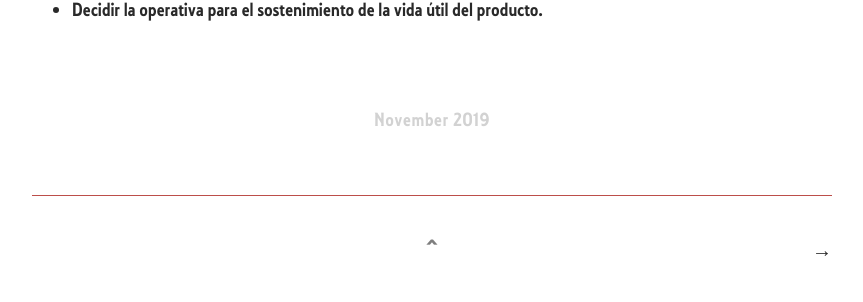
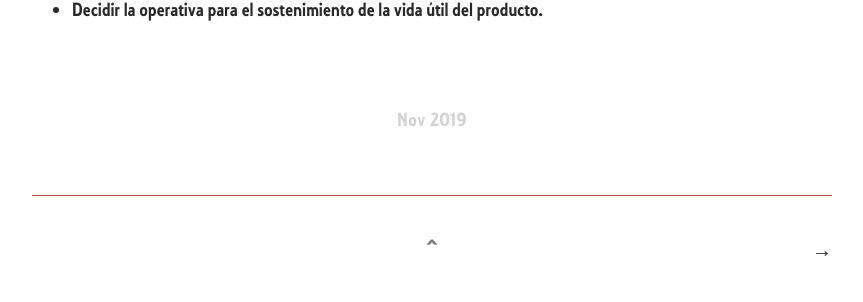
Before and after one commit to Rocmpr/blog, a Jekyll site: the page built from _posts/2019-11-24-Metodologías-Ágiles.md, in a window 1280 px wide and 900 px high, scrolled down 5158 px. Shown: the part 521-823 px from the top of the window, without its empty margins (208-1071 px from the left). Built offline with Jekyll 4.4.1, drawn with Linux system fonts in a browser that asks for light colours; our own code applies the rules of GitHub Pages for plain Markdown files; some of the changed lines change nothing that is shown.

Commit message:
Update post.html

```diff
--- a/_layouts/post.html
+++ b/_layouts/post.html
@@ -24,18 +24,18 @@ layout: default
 	     <!-- Whitespace added for readability -->
 		{% assign m = page.date | date: "%-m" %}
 		{% case m %}
-		  {% when '1' %}Januar
-		  {% when '2' %}Februar
-		  {% when '3' %}M&auml;rz
-		  {% when '4' %}April
-		  {% when '5' %}Mai
-		  {% when '6' %}Juni
-		  {% when '7' %}Juli
-		  {% when '8' %}August
-		  {% when '9' %}September
-		  {% when '10' %}Oktober
-		  {% when '11' %}November
-		  {% when '12' %}Dezember
+		  {% when '1' %}Ene
+		  {% when '2' %}Feb
+		  {% when '3' %}Mar
+		  {% when '4' %}Abr
+		  {% when '5' %}May
+		  {% when '6' %}Jun
+		  {% when '7' %}Jul
+		  {% when '8' %}Ago
+		  {% when '9' %}Sep
+		  {% when '10' %}Oct
+		  {% when '11' %}Nov
+		  {% when '12' %}Dec
 		{% endcase %}
 		{{ page.date | date: "%Y" }}
       </time>
```
